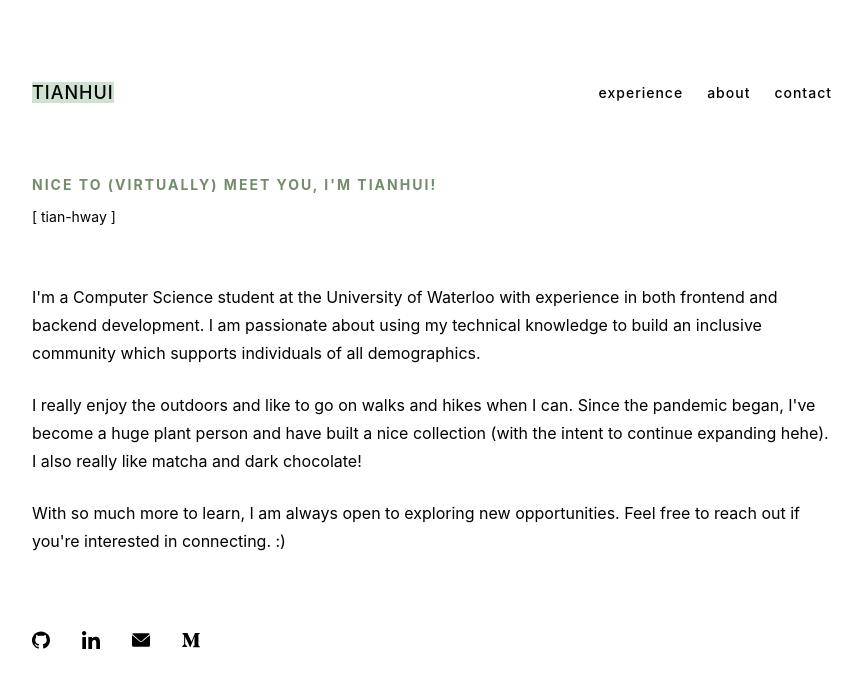
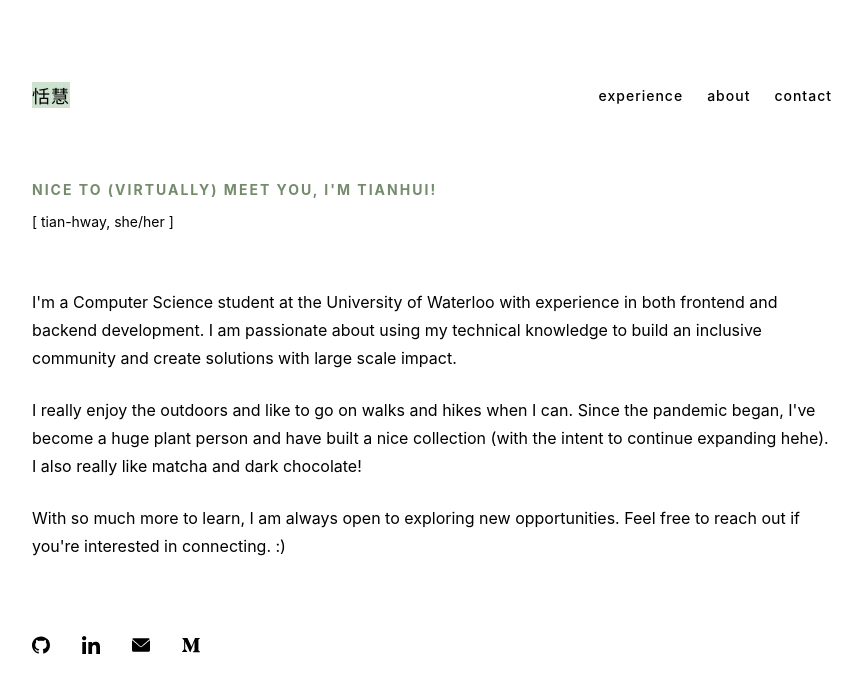
Before and after one commit to TianhuiYang/personal-website, a React (Create React App) app: page /about in a window 1280 px wide. Shown: the top 692 px of the page, without its empty margins (208-1070 px from the left). Built offline with nearby package versions, Linux system fonts and the light colour scheme.

Commit message:
feat: minor updates + cleanup

```diff
--- a/src/App.css
+++ /dev/null
@@ -1,38 +0,0 @@
-.App {
-  text-align: center;
-}
-
-.App-logo {
-  height: 40vmin;
-  pointer-events: none;
-}
-
-@media (prefers-reduced-motion: no-preference) {
-  .App-logo {
-    animation: App-logo-spin infinite 20s linear;
-  }
-}
-
-.App-header {
-  background-color: #282c34;
-  min-height: 100vh;
-  display: flex;
-  flex-direction: column;
-  align-items: center;
-  justify-content: center;
-  font-size: calc(10px + 2vmin);
-  color: white;
-}
-
-.App-link {
-  color: #61dafb;
-}
-
-@keyframes App-logo-spin {
-  from {
-    transform: rotate(0deg);
-  }
-  to {
-    transform: rotate(360deg);
-  }
-}
--- a/src/App.tsx
+++ b/src/App.tsx
@@ -1,6 +1,5 @@
 import React from "react";
 import { BrowserRouter as Router, Route, Switch } from "react-router-dom";
-import "./App.css";
 import { About } from "./pages/About";
 import { Experience } from "./pages/Experience";
 
--- a/src/components/NavBar.tsx
+++ b/src/components/NavBar.tsx
@@ -46,7 +46,7 @@ export const NavBar = () => {
 
   return (
     <NavBarContainer>
-      <HomePageNav onClick={() => history.push("/")}>Tianhui</HomePageNav>
+      <HomePageNav onClick={() => history.push("/")}>恬慧</HomePageNav>
       <NavItemContainer>
         <NavItem onClick={() => history.push("/experience")}>
           experience
--- a/src/pages/About.tsx
+++ b/src/pages/About.tsx
@@ -16,14 +16,14 @@ export const About = () => {
       <NavBar />
       <Section
         heading="Nice to (virtually) meet you, I'm Tianhui!"
-        subheading="[ tian-hway ]"
+        subheading="[ tian-hway, she/her ]"
       ></Section>
       <Section>
         <AboutContent>
           I'm a Computer Science student at the University of Waterloo with
           experience in both frontend and backend development. I am passionate
-          about using my technical knowledge to build an inclusive community
-          which supports individuals of all demographics.
+          about using my technical knowledge to build an inclusive community and
+          create solutions with large scale impact.
         </AboutContent>
         <AboutContent>
           I really enjoy the outdoors and like to go on walks and hikes when I
```
Also changed, not shown: src/setupTests.ts (deleted, +0 -5 lines), 1 other file (tests, documents, lock files or other folders).
